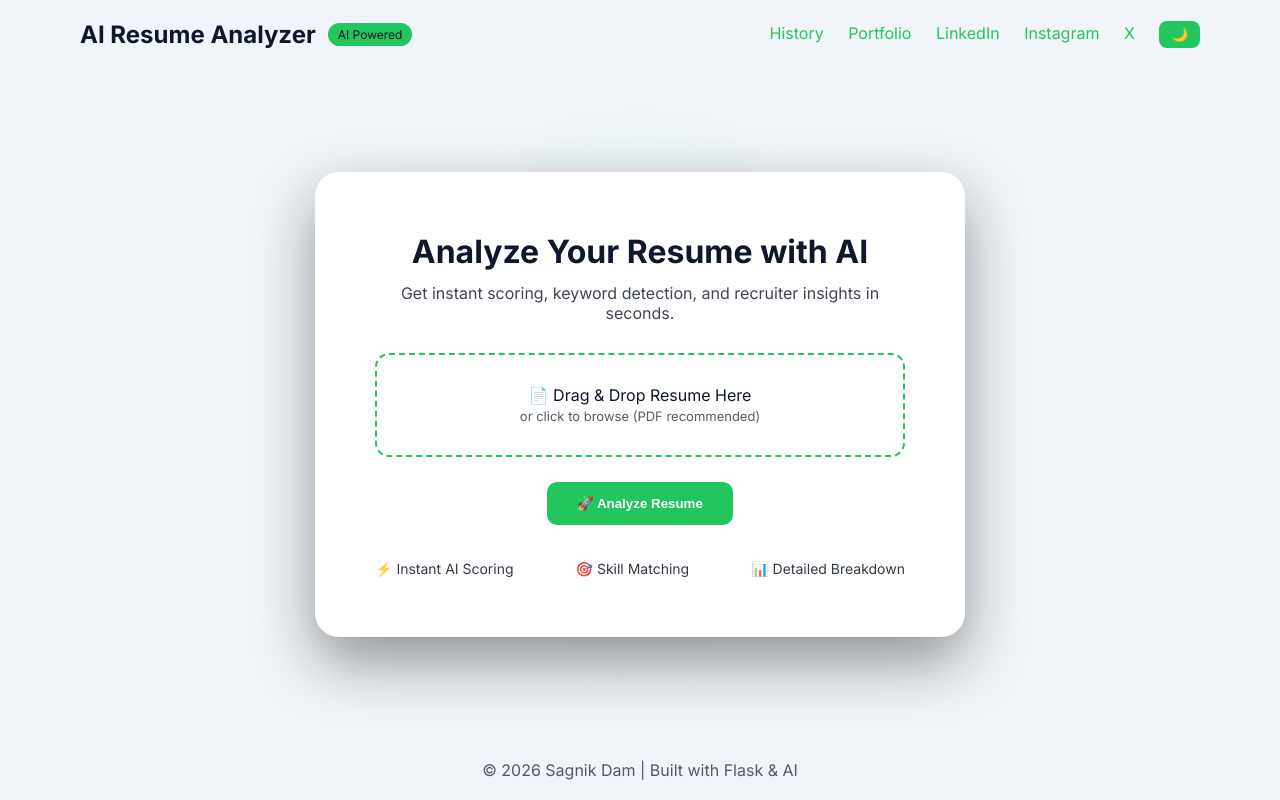
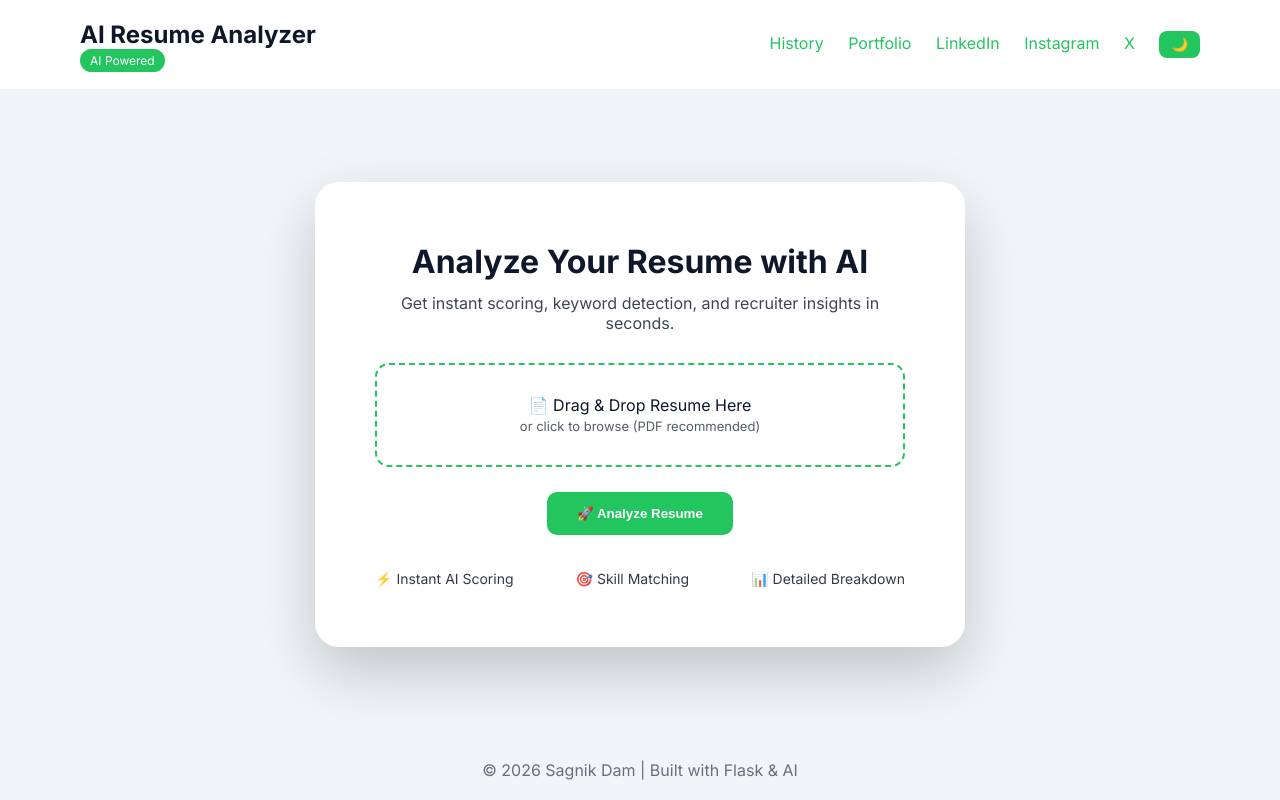
Before and after one commit to SagnikAB/aipsires, a Flask app: page / in a window 1280 px wide. Run offline with Flask 3, Linux system fonts and the light colour scheme.

Commit message:
feat: enhanced UI, improved backend security, added README and project branding

```diff
--- a/static/style.css
+++ b/static/style.css
@@ -2,15 +2,20 @@
 
 :root {
   --primary: #22c55e;
+
   --bg: #0f172a;
-  --card: rgba(30, 41, 59, 0.85);
+  --card: rgba(30, 41, 59, 0.9);
   --text: #ffffff;
+  --nav-bg: #0b1220;
+  --footer-text: rgba(255, 255, 255, 0.6);
 }
 
 body.light {
   --bg: #f1f5f9;
   --card: #ffffff;
   --text: #0f172a;
+  --nav-bg: #ffffff;
+  --footer-text: rgba(15, 23, 42, 0.6);
 }
 
 * {
@@ -26,10 +31,18 @@ body {
   min-height: 100vh;
   display: flex;
   flex-direction: column;
+  transition:
+    background 0.3s ease,
+    color 0.3s ease;
 }
 
-/* Background Glow */
-body::before {
+/* Remove glow in light mode */
+body.light::before {
+  display: none;
+}
+
+/* Dark Mode Glow */
+body:not(.light)::before {
   content: "";
   position: fixed;
   width: 600px;
@@ -43,16 +56,16 @@ body::before {
 
 /* NAVBAR */
 nav {
+  background: var(--nav-bg);
   display: flex;
   justify-content: space-between;
   align-items: center;
   padding: 20px 80px;
+  transition: background 0.3s ease;
 }
 
-.logo {
-  display: flex;
-  align-items: center;
-  gap: 12px;
+.logo h2 {
+  color: var(--text);
 }
 
 .badge {
@@ -60,12 +73,14 @@ nav {
   padding: 4px 10px;
   border-radius: 20px;
   font-size: 12px;
+  color: white;
 }
 
 .links a {
   margin-left: 20px;
   text-decoration: none;
   color: var(--primary);
+  font-weight: 500;
 }
 
 .theme-btn {
@@ -75,6 +90,7 @@ nav {
   padding: 6px 12px;
   border-radius: 8px;
   cursor: pointer;
+  color: white;
 }
 
 /* HERO */
@@ -93,7 +109,8 @@ nav {
   max-width: 650px;
   width: 100%;
   text-align: center;
-  box-shadow: 0 25px 60px rgba(0, 0, 0, 0.4);
+  box-shadow: 0 25px 60px rgba(0, 0, 0, 0.2);
+  transition: background 0.3s ease;
 }
 
 h1 {
@@ -188,7 +205,8 @@ button[type="submit"]:hover {
 footer {
   text-align: center;
   padding: 20px;
-  opacity: 0.7;
+  color: var(--footer-text);
+  transition: color 0.3s ease;
 }
 
 /* RESPONSIVE */
--- a/static/theme.js
+++ b/static/theme.js
@@ -1,6 +1,7 @@
-// ================================
-// THEME INITIALIZATION
-// ================================
+// ============================================
+// THEME INITIALIZATION (Runs Immediately)
+// ============================================
+
 (function () {
   const savedTheme = localStorage.getItem("theme");
 
@@ -17,9 +18,10 @@
   updateThemeIcon();
 })();
 
-// ================================
+// ============================================
 // TOGGLE FUNCTION
-// ================================
+// ============================================
+
 function toggleTheme() {
   const body = document.body;
   const isLight = body.classList.toggle("light");
@@ -29,9 +31,10 @@ function toggleTheme() {
   updateThemeIcon();
 }
 
-// ================================
+// ============================================
 // UPDATE BUTTON ICON
-// ================================
+// ============================================
+
 function updateThemeIcon() {
   const btn = document.querySelector(".theme-btn");
 
@@ -45,3 +48,12 @@ function updateThemeIcon() {
     btn.title = "Switch to Light Mode";
   }
 }
+
+// ============================================
+// SMOOTH TRANSITION FIX
+// ============================================
+
+// Prevent abrupt theme change on load
+window.addEventListener("load", () => {
+  document.body.style.transition = "background 0.3s ease, color 0.3s ease";
+});
--- a/templates/index.html
+++ b/templates/index.html
@@ -35,9 +35,11 @@
         >
         <a href="https://x.com/29Sagnik" target="_blank">X</a>
 
-        <button type="button" class="theme-btn" onclick="toggleTheme()">
-          🌗
-        </button>
+        <button
+          type="button"
+          class="theme-btn"
+          onclick="toggleTheme()"
+        ></button>
       </div>
     </nav>
 
```
